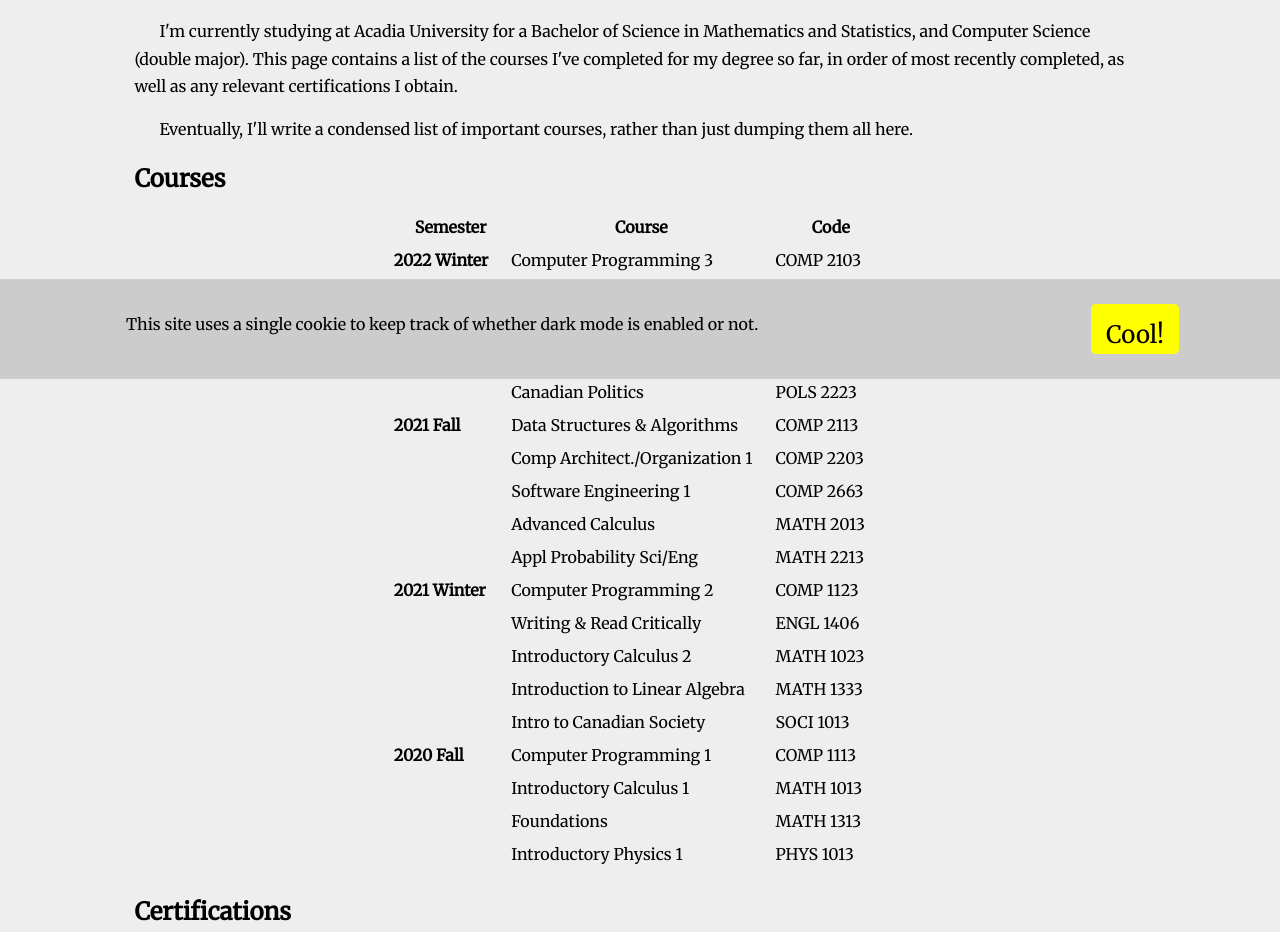
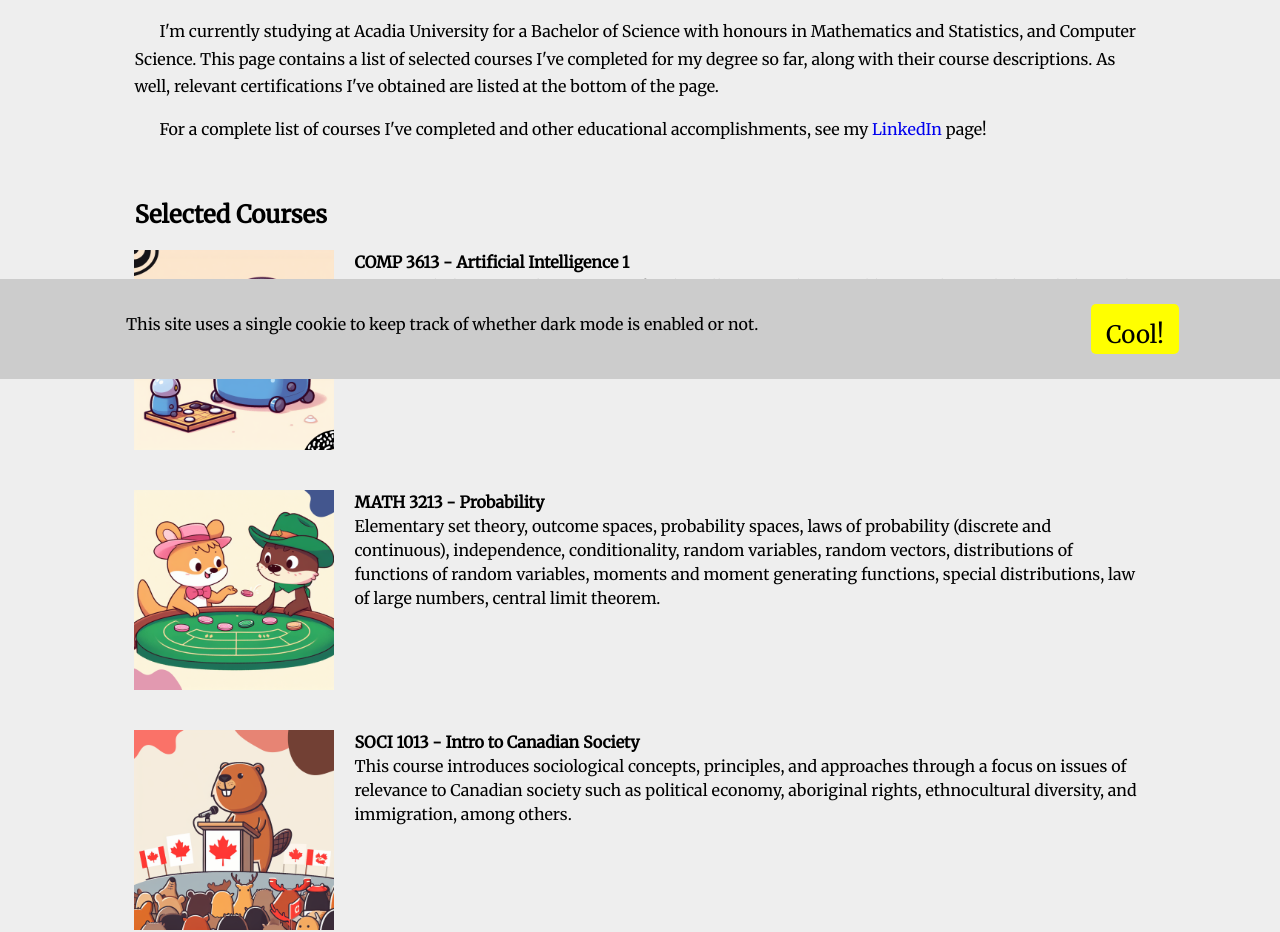
Before and after one commit to Cocoatwix/INTERNETCONNECTIVITYPORTAL, a plain HTML site: page pages/education.html in a window 1280 px wide. Shown: the part 421-1353 px from the top of the page. Drawn offline with Linux system fonts and the light colour scheme.

Commit message:
Updated the "education" page to give a consolidated look at some of my more important courses.

```diff
--- a/pages/education.html
+++ b/pages/education.html
@@ -65,127 +65,72 @@
     <div id="content">
       <h1>Education</h1>
 		<p>
-				I'm currently studying at Acadia University for a Bachelor of Science in Mathematics
-				and Statistics, and Computer Science (double major). This page contains a list of the
-				courses I've completed for my degree so far, in order of most recently completed, as
-				well as any relevant certifications I obtain.
+			I'm currently studying at Acadia University for a Bachelor of Science with honours in
+			Mathematics and Statistics, and Computer Science. This page contains a list of selected
+			courses I've completed for my degree so far, along with their course descriptions.
+			As well, relevant certifications I've obtained are listed at the bottom of the page.
 		</p>
 		<p>
-				Eventually, I'll write a condensed list of important courses, rather than just dumping them all here.
+			For a complete list of courses I've completed and other educational accomplishments, see my
+			<a href="https://www.linkedin.com/in/zach-strong-a24365213/" target="_blank" title="LinkedIn">
+			LinkedIn</a> page!
 		</p>
+		<br>
 
-			<h2>Courses</h2>
-			<table id="courseTable">
-				<thead>
-					<tr>
-						<th class="semesterEntry">Semester</th>
-						<th>Course</th>
-						<th class="codeEntry">Code</th>
-					</tr>
-				</thead>
-				<tbody>
-					<tr>
-						<td class="semesterEntry">2022 Winter</td>
-						<td>Computer Programming 3</td>
-						<td class="codeEntry">COMP 2103</td>
-					</tr>
-					<tr>
-						<td class="semesterEntry"></td>
-						<td>Web-Centric Programming</td>
-						<td class="codeEntry">COMP 2513</td>
-					</tr>
-					<tr>
-						<td class="semesterEntry"></td>
-						<td>Differential Equations I</td>
-						<td class="codeEntry">MATH 2023</td>
-					</tr>
-					<tr>
-						<td class="semesterEntry"></td>
-						<td>Applied Statistics for Science</td>
-						<td class="codeEntry">MATH 2223</td>
-					</tr>
-					<tr>
-						<td class="semesterEntry"></td>
-						<td>Canadian Politics</td>
-						<td class="codeEntry">POLS 2223</td>
-					</tr>
+		<h2>Selected Courses</h2>
+		<div class="courseDiv">
+			<img src="../assets/COMP3613icon.png" alt="Two robots playing Go" class="courseIcon">
+			<span class="courseBlurb">
+				<strong>COMP 3613 - Artificial Intelligence 1</strong><br>
+				Topics include an introduction to artificial intelligence, solving problems with search,
+				knowledge and reasoning, uncertain knowledge and reasoning, supervised and unsupervised
+				machine learning, artificial neural networks and reinforcement learning.
+			</span>
+		</div>
 
-					<tr>
-						<td class="semesterEntry">2021 Fall</td>
-						<td>Data Structures &amp; Algorithms</td>
-						<td class="codeEntry">COMP 2113</td>
-					</tr>
-					<tr>
-						<td class="semesterEntry"></td>
-						<td>Comp Architect./Organization 1</td>
-						<td class="codeEntry">COMP 2203</td>
-					</tr>
-					<tr>
-						<td class="semesterEntry"></td>
-						<td>Software Engineering 1</td>
-						<td class="codeEntry">COMP 2663</td>
-					</tr>
-					<tr>
-						<td class="semesterEntry"></td>
-						<td>Advanced Calculus</td>
-						<td class="codeEntry">MATH 2013</td>
-					</tr>
-					<tr>
-						<td class="semesterEntry"></td>
-						<td>Appl Probability Sci/Eng</td>
-						<td class="codeEntry">MATH 2213</td>
-					</tr>
+		<div class="courseDiv">
+			<img src="../assets/MATH3213icon.png" alt="A kangaroo and an otter gambling" class="courseIcon">
+			<span class="courseBlurb">
+				<strong>MATH 3213 - Probability</strong><br>
+				Elementary set theory, outcome spaces, probability spaces, laws of probability (discrete
+				and continuous), independence, conditionality, random variables, random vectors, distributions
+				of functions of random variables, moments and moment generating functions, special distributions,
+				law of large numbers, central limit theorem.
+			</span>
+		</div>
 
-					<tr>
-						<td class="semesterEntry">2021 Winter</td>
-						<td>Computer Programming 2</td>
-						<td class="codeEntry">COMP 1123</td>
-					</tr>
-					<tr>
-						<td class="semesterEntry"></td>
-						<td>Writing &amp; Read Critically</td>
-						<td class="codeEntry">ENGL 1406</td>
-					</tr>
-					<tr>
-						<td class="semesterEntry"></td>
-						<td>Introductory Calculus 2</td>
-						<td class="codeEntry">MATH 1023</td>
-					</tr>
-					<tr>
-						<td class="semesterEntry"></td>
-						<td>Introduction to Linear Algebra</td>
-						<td class="codeEntry">MATH 1333</td>
-					</tr>
-					<tr>
-						<td class="semesterEntry"></td>
-						<td>Intro to Canadian Society</td>
-						<td class="codeEntry">SOCI 1013</td>
-					</tr>
+		<div class="courseDiv">
+			<img src="../assets/SOCI1013icon.png" alt="A beaver addressing his riding" class="courseIcon">
+			<span class="courseBlurb">
+				<strong>SOCI 1013 - Intro to Canadian Society</strong><br>
+				This course introduces sociological concepts, principles, and approaches through a focus on
+				issues of relevance to Canadian society such as political economy, aboriginal rights,
+				ethnocultural diversity, and immigration, among others.
+			</span>
+		</div>
 
-					<tr>
-						<td class="semesterEntry">2020 Fall</td>
-						<td>Computer Programming 1</td>
-						<td class="codeEntry">COMP 1113</td>
-					</tr>
-					<tr>
-						<td class="semesterEntry"></td>
-						<td>Introductory Calculus 1</td>
-						<td class="codeEntry">MATH 1013</td>
-					</tr>
-					<tr>
-						<td class="semesterEntry"></td>
-						<td>Foundations</td>
-						<td class="codeEntry">MATH 1313</td>
-					</tr>
-					<tr>
-						<td class="semesterEntry"></td>
-						<td>Introductory Physics 1</td>
-						<td class="codeEntry">PHYS 1013</td>
-					</tr>
-				</tbody>
-			</table>
+		<div class="courseDiv">
+			<img src="../assets/MATH3533icon.png" alt="Mathematical imagery" class="courseIcon">
+			<span class="courseBlurb">
+				<strong>MATH 3533 - Real Analysis 1</strong><br>
+				The emphasis in this course is on a rigorous examination of the theory underlying calculus.
+				Topics include set theory, countability, the real numbers as a complete and totally ordered
+				field, convergence of sequences, convergence of functions, continuity, derivatives.
+			</span>
+		</div>
 
-			<h2>Certifications</h2>
+		<div class="courseDiv">
+			<img src="../assets/COMP2513icon.png" alt="A cursor flying through a digital online world" class="courseIcon">
+			<span class="courseBlurb">
+				<strong>COMP 2513 - Web-Centric Programming</strong><br>
+				<span class="altCourseName">(COMP 3033 - Full-Stack Cloud Computing)</span><br>
+				Theory and hands-on experience with the Internet and Web infrastructure, E-commerce and
+				M-commerce concepts, both client-side and server-side software technologies, database,
+				E-payment, security and authentication, CSS, XML, and mobile data access and Web standards.
+			</span>
+		</div>
+
+		<h2>Selected Certifications</h2>
 		<table id="certificationTable">
 			<thead>
 				<th>Certificate</th>
--- a/pages/educationStyles.css
+++ b/pages/educationStyles.css
@@ -2,10 +2,11 @@
 /* Mobile layout. */
 @media screen and (max-width: 800px)
 {
-	/* Allows the table to fit on smaller screens. */
-	.semesterEntry, .codeEntry
+	.courseIcon
 	{
-		display: none;
+		margin: auto;
+		margin-bottom: 20px;
+		width: 50%;
 	}
 }
 
@@ -16,6 +17,15 @@
 	td
 	{
 		padding-right: 20px;
+	}
+
+	.courseIcon
+	{
+		float: left;
+		margin-right: 20px;
+
+		width: 200px;
+		height: 200px;
 	}
 }
 
@@ -34,7 +44,28 @@ td
 	padding-bottom: 10px;
 }
 
-.semesterEntry
+/* Inline-block prevents project headers from being misaligned. */
+.courseDiv
 {
-	font-weight: bold;
+	display: inline-block;
+	margin-bottom: 40px;
 }
+
+.courseIcon
+{
+	display: block;
+	max-width: 200px;
+
+	border: 0;
+}
+
+.courseBlurb
+{
+	line-height: 1.5;
+}
+
+.altCourseName
+{
+	font-style: italic;
+	font-size: 0.75em;
+}
```
Also changed, not shown: index.html (+2 -2 lines), assets/COMP3613icon.png (added), assets/MATH3213icon.png (added), assets/MATH3533icon.png (added), assets/SOCI1013icon.png (added), 1 other file. Lines whose indentation alone changed are shown as unchanged.
